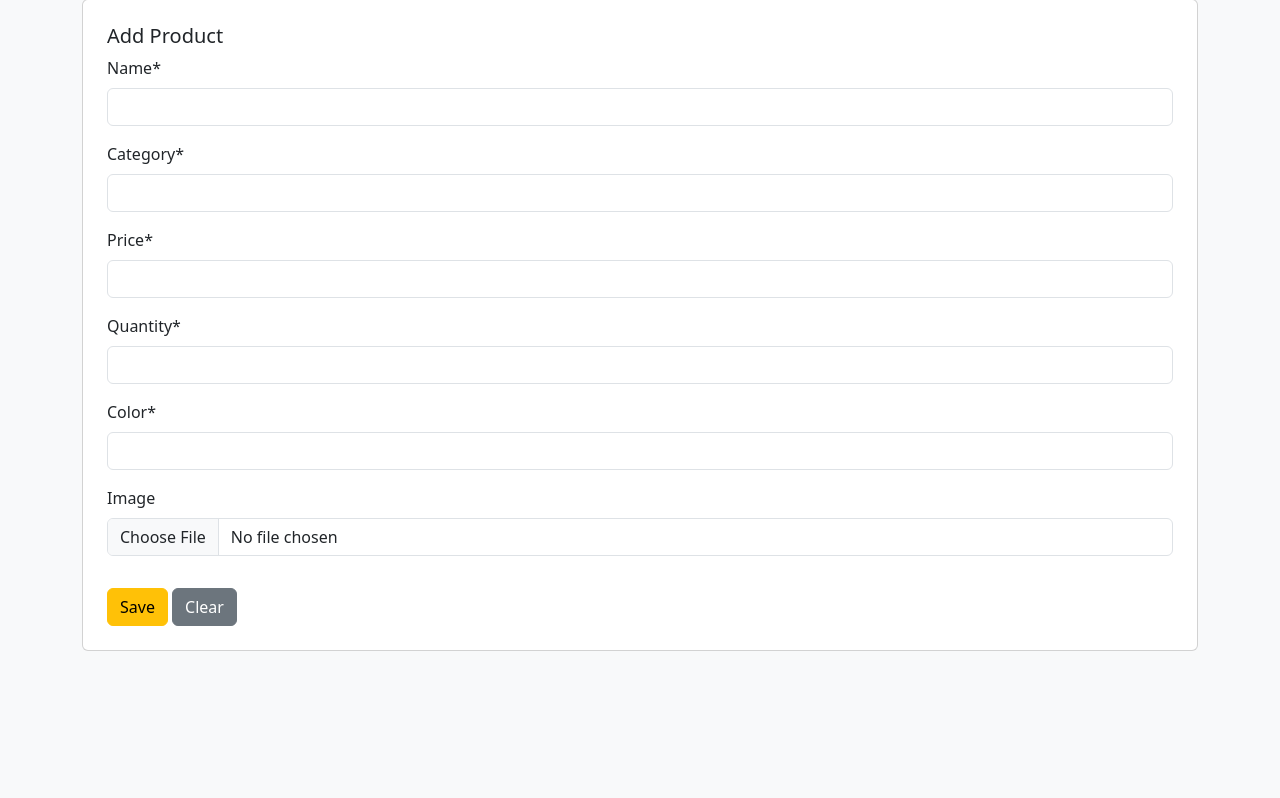
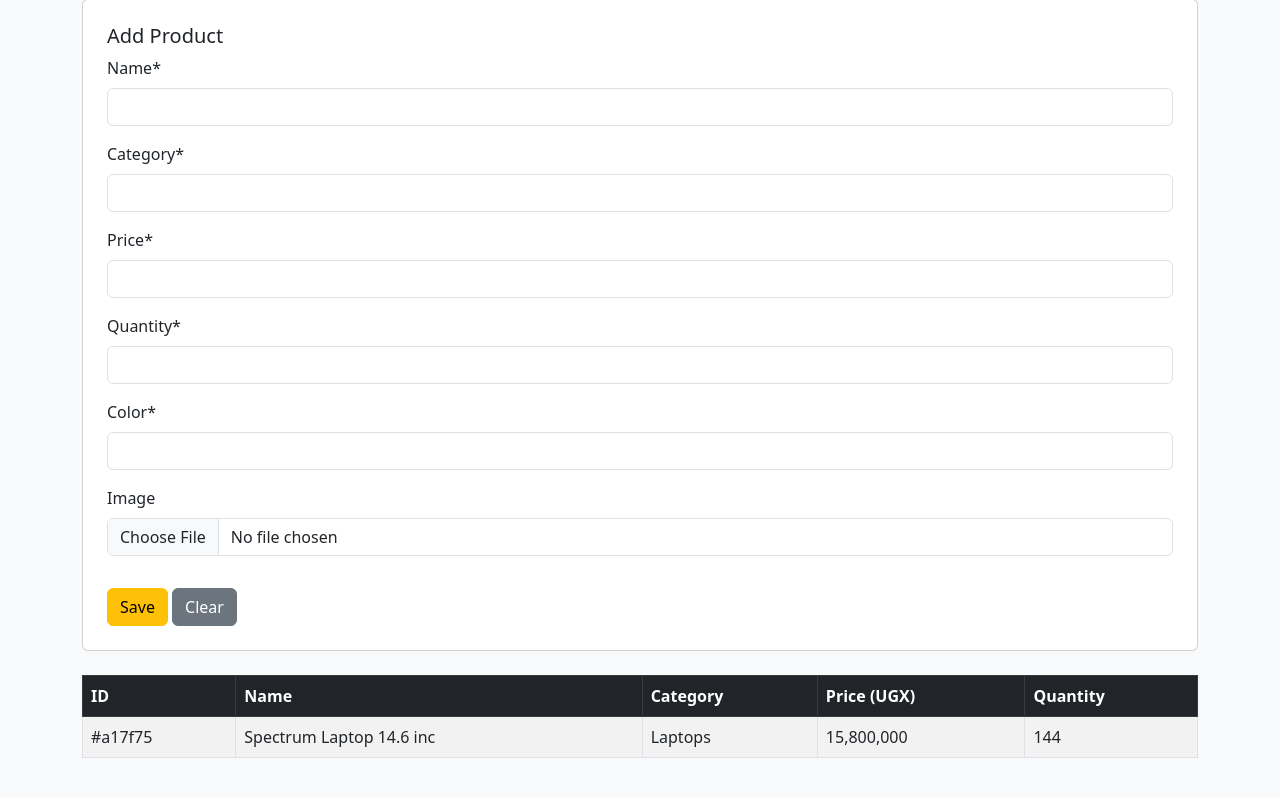
Before and after one commit to tech-refactory/CSE-25-02-ST-ASSESSMENT, a Django app: page / in a window 1280 px wide. Shown: the part 144-942 px from the top of the page. Before the commit the page ends 795 px from the top, so only its background shows below. Run offline with Django 5.2, Linux system fonts and the light colour scheme; data comes from the database, SQL or seed files in the repository; both versions use the stored data as it was after the commit; some libraries are stand-ins or nearby versions.

Commit message:
created section 3 of the table in the dashboard.html

```diff
--- a/mathew_kiwanuka/vendorapp/vendorsapp/templates/dashboard.html
+++ b/mathew_kiwanuka/vendorapp/vendorsapp/templates/dashboard.html
@@ -54,5 +54,33 @@
         </form>
     </div>
 
+    <div class="table-responsive">
+        <table class="table table-bordered table-striped table-hover">
+            <thead class="table-dark">
+                <tr>
+                    <th>ID</th>
+                    <th>Name</th>
+                    <th>Category</th>
+                    <th>Price (UGX)</th>
+                    <th>Quantity</th>
+                </tr>
+            </thead>
+            <tbody>
+                {% for product in products %}
+                    <tr>
+                        <td>#{{ product.id|stringformat:"s"|slice:":6" }}</td>
+                        <td>{{ product.name }}</td>
+                        <td>{{ product.category }}</td>
+                        <td>{{ product.price|intcomma }}</td>
+                        <td>{{ product.quantity }}</td>
+                    </tr>
+                {% endfor %}
+            </tbody>
+        </table>
+    </div>
+</div>
+
+</body>
+
 </body>
 </html>
```
Also changed, not shown: mathew_kiwanuka/vendorapp/db.sqlite3.
